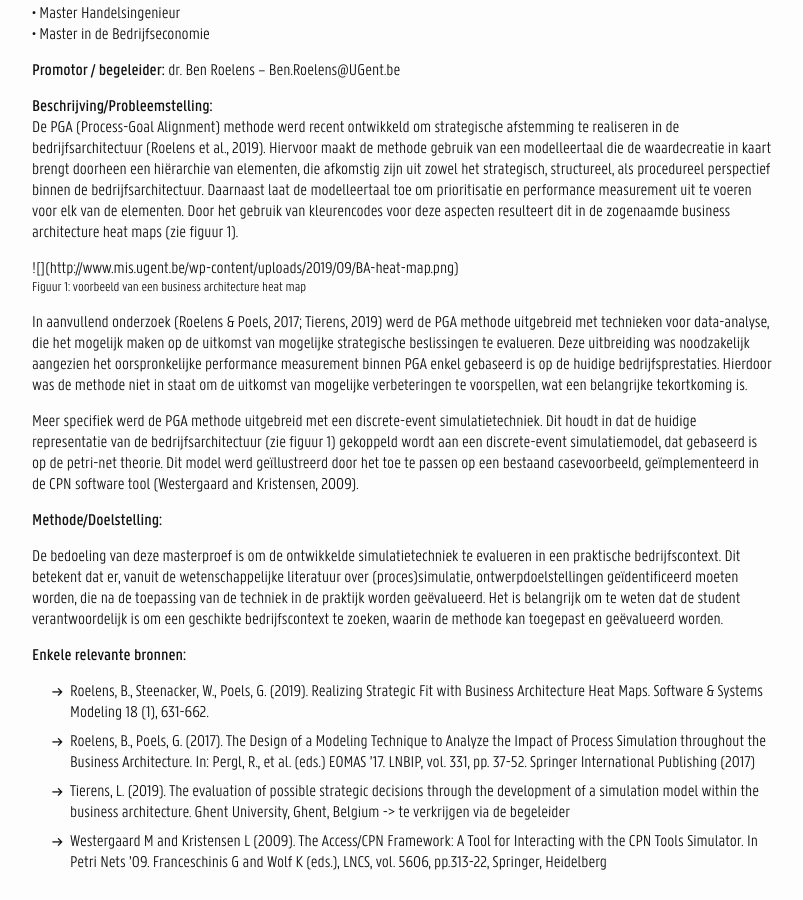
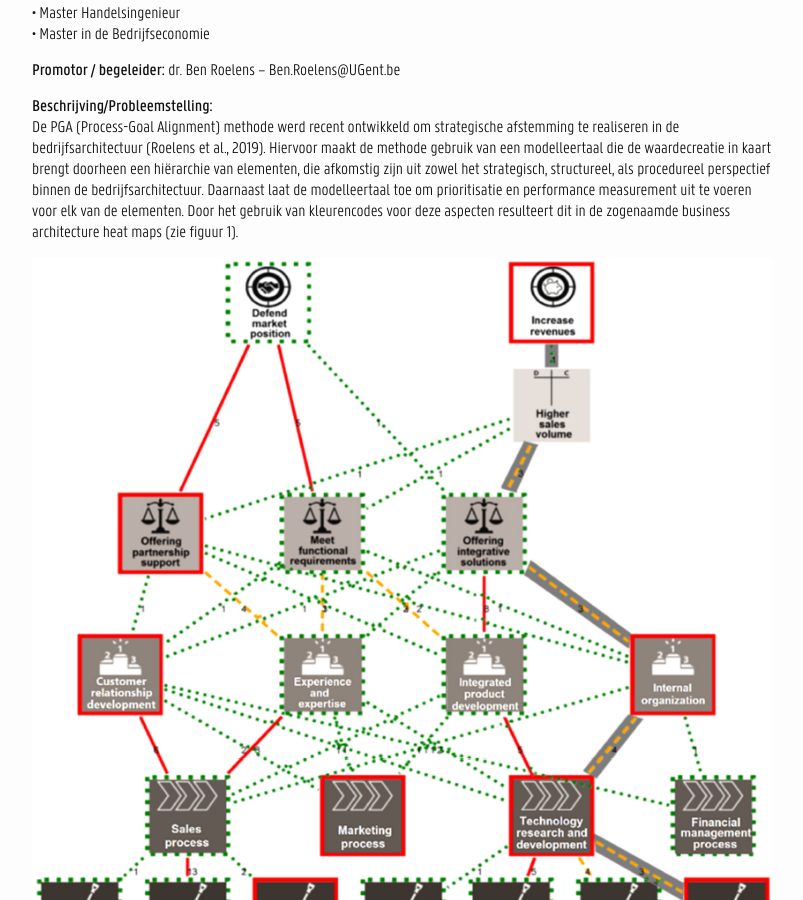
Before and after one commit to UGent-BusinessInformatics/ugent-businessinformatics.github.io, a Jekyll site: the page built from _posts/2019-09-16-de-praktische-evaluatie-van-een-simulatietechniek-op-basis-van-de-pga-methode.markdown, in a window 1280 px wide and 900 px high, scrolled down 373 px. Shown: the whole window, without its empty margins (238-1041 px from the left). Built offline with Jekyll 4.4.1, drawn with Linux system fonts in a browser that asks for light colours.

Commit message:
Fix post images

```diff
--- a/_posts/2019-09-16-de-praktische-evaluatie-van-een-simulatietechniek-op-basis-van-de-pga-methode.markdown
+++ b/_posts/2019-09-16-de-praktische-evaluatie-van-een-simulatietechniek-op-basis-van-de-pga-methode.markdown
@@ -15,7 +15,10 @@ layout: post
 **Beschrijving/Probleemstelling:**
 De PGA (Process-Goal Alignment) methode werd recent ontwikkeld om strategische afstemming te realiseren in de bedrijfsarchitectuur (Roelens et al., 2019). Hiervoor maakt de methode gebruik van een modelleertaal die de waardecreatie in kaart brengt doorheen een hiërarchie van elementen, die afkomstig zijn uit zowel het strategisch, structureel, als procedureel perspectief binnen de bedrijfsarchitectuur. Daarnaast laat de modelleertaal toe om prioritisatie en performance measurement uit te voeren voor elk van de elementen. Door het gebruik van kleurencodes voor deze aspecten resulteert dit in de zogenaamde business architecture heat maps (zie figuur 1).
 
-<figure class="wp-block-image">![](http://www.mis.ugent.be/wp-content/uploads/2019/09/BA-heat-map.png)<figcaption> Figuur 1: voorbeeld van een business architecture heat map </figcaption></figure>In aanvullend onderzoek (Roelens &amp; Poels, 2017; Tierens, 2019) werd de PGA methode uitgebreid met technieken voor data-analyse, die het mogelijk maken op de uitkomst van mogelijke strategische beslissingen te evalueren. Deze uitbreiding was noodzakelijk aangezien het oorspronkelijke performance measurement binnen PGA enkel gebaseerd is op de huidige bedrijfsprestaties. Hierdoor was de methode niet in staat om de uitkomst van mogelijke verbeteringen te voorspellen, wat een belangrijke tekortkoming is.
+![](/uploads/2019-09-16-praktische-evaluatie.png)
+Figuur 1: voorbeeld van een business architecture heat map
+
+In aanvullend onderzoek (Roelens &amp; Poels, 2017; Tierens, 2019) werd de PGA methode uitgebreid met technieken voor data-analyse, die het mogelijk maken op de uitkomst van mogelijke strategische beslissingen te evalueren. Deze uitbreiding was noodzakelijk aangezien het oorspronkelijke performance measurement binnen PGA enkel gebaseerd is op de huidige bedrijfsprestaties. Hierdoor was de methode niet in staat om de uitkomst van mogelijke verbeteringen te voorspellen, wat een belangrijke tekortkoming is.
 
 Meer specifiek werd de PGA methode uitgebreid met een discrete-event simulatietechniek. Dit houdt in dat de huidige representatie van de bedrijfsarchitectuur (zie figuur 1) gekoppeld wordt aan een discrete-event simulatiemodel, dat gebaseerd is op de petri-net theorie. Dit model werd geïllustreerd door het toe te passen op een bestaand casevoorbeeld, geïmplementeerd in de CPN software tool (Westergaard and Kristensen, 2009).
 
--- a/_posts/2021-05-06-dxc-digital-talent-masterclass-2021.markdown
+++ b/_posts/2021-05-06-dxc-digital-talent-masterclass-2021.markdown
@@ -7,4 +7,4 @@ layout: post
 
 36 students from the master Business Engineering participated in the DXC Digital Talent Masterclass.
 
-<figure class="wp-block-image size-large">[![](https://www.mis.ugent.be/wp-content/uploads/2021/05/E0FWb53XsAAL4fL.jpeg)](https://www.mis.ugent.be/wp-content/uploads/2021/05/E0FWb53XsAAL4fL.jpeg)</figure>
+![](/uploads/2021-05-06-dxc-digital-talent-masterclass-2021.jpeg)
```
Also changed, not shown: uploads/2019-09-16-praktische-evaluatie.png (added), uploads/2021-05-06-dxc-digital-talent-masterclass-2021.jpeg (added).
